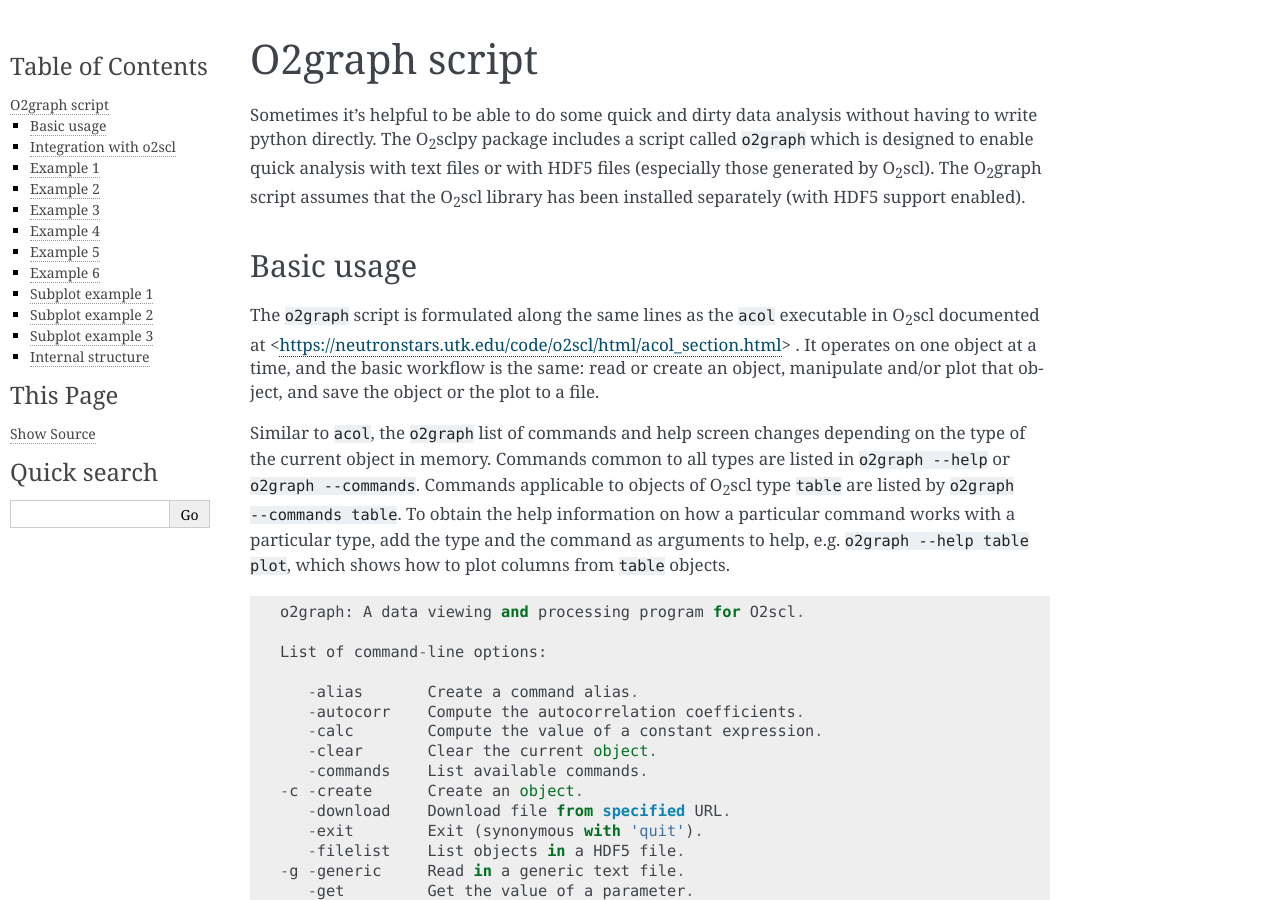
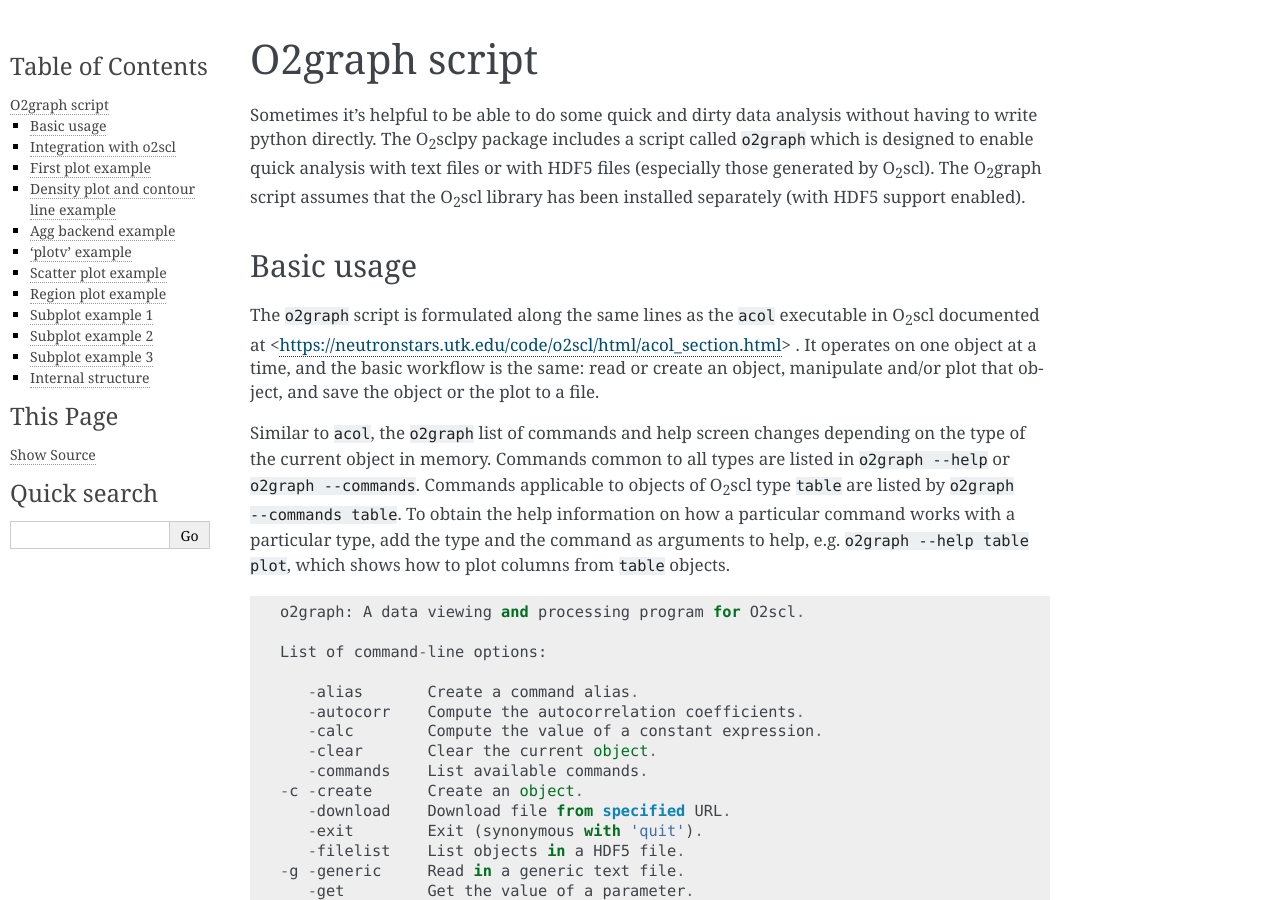
Before and after one commit to awsteiner/o2sclpy, a Sphinx documentation site: the page built from doc/o2graph.rst, in a window 1280 px wide and 900 px high. Built offline with Sphinx 7.4.7, drawn with Linux system fonts in a browser that asks for light colours; some of the changed text lies outside the part shown.

```diff
--- a/doc/o2graph.rst
+++ b/doc/o2graph.rst
@@ -39,46 +39,46 @@
 ``acol`` executable in O\ :sub:`2`\ scl documented at
 <https://neutronstars.utk.edu/code/o2scl/html/acol_section.html>
 
-Example 1
----------
+First plot example
+------------------
 
 .. include:: static/table_plot.scr
    :literal:
 .. image:: static/table_plot.png
    :width: 70%
 
-Example 2
----------
+Density plot and contour line example
+-------------------------------------
 
 .. include:: static/table3d_den_plot.scr
    :literal:
 .. image:: static/table3d_den_plot.png
    :width: 70%
 
-Example 3
----------
+Agg backend example
+-------------------
 
 .. include:: static/backend.scr
    :literal:
 
-Example 4
----------
+'plotv' example
+---------------
 
 .. include:: static/table_plotv.scr
    :literal:
 .. image:: static/table_plotv.png
    :width: 70%
 
-Example 5
----------
+Scatter plot example
+--------------------
 
 .. include:: static/table_scatter.scr
    :literal:
 .. image:: static/table_scatter.png
    :width: 70%
 
-Example 6
----------
+Region plot example
+-------------------
 
 .. include:: static/table_rplot.scr
    :literal:
```
Also changed, not shown: doc/static/o2graph_cmaps.png (added), doc/static/o2graph_markers.png (added), 1 other file.
